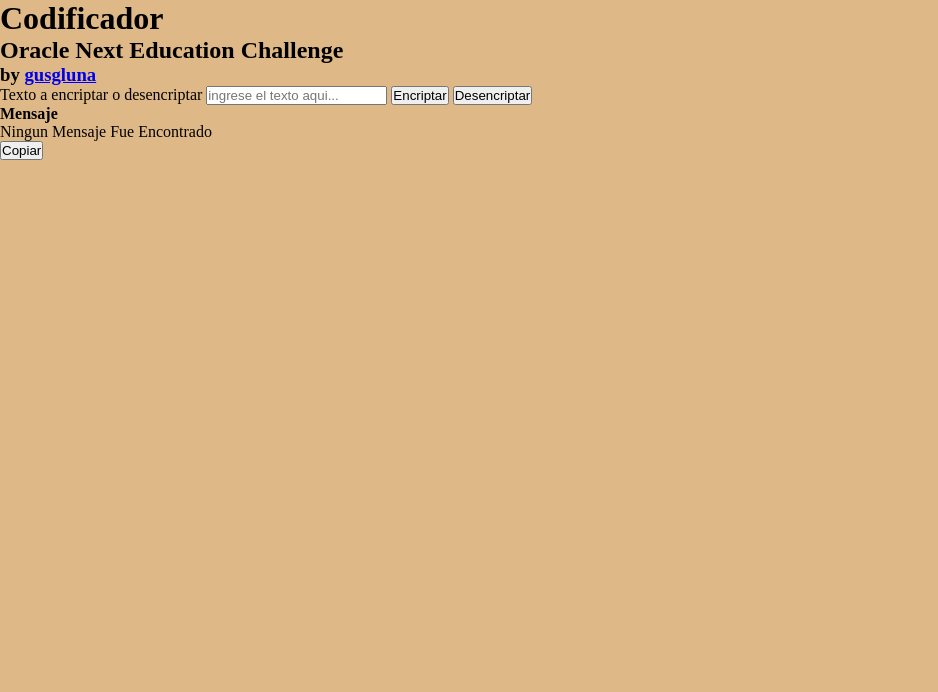
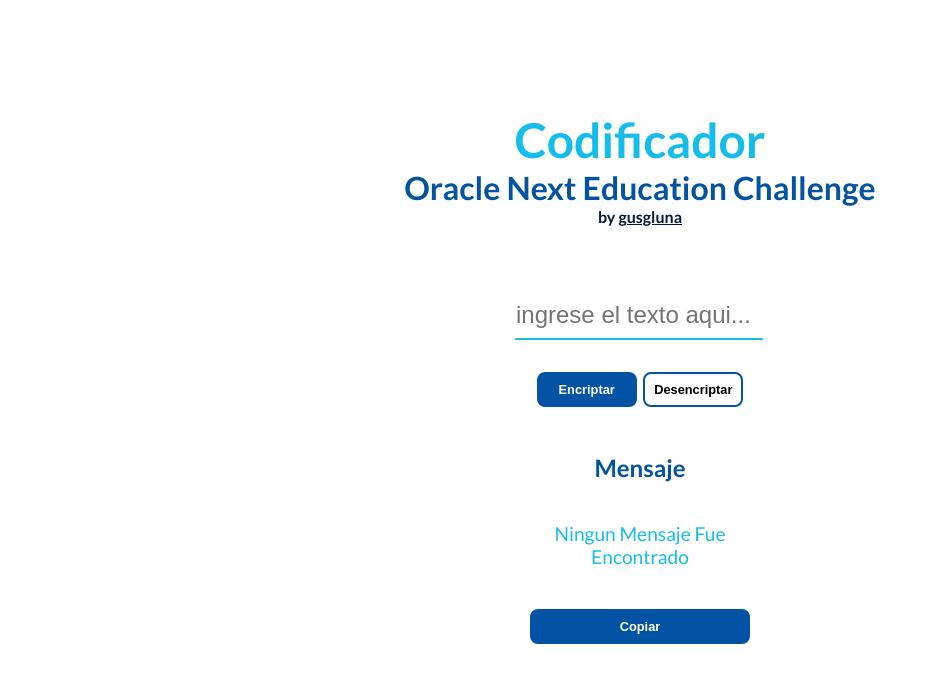
Before and after one commit to gusgluna/challengeonecodificador4, a plain HTML site: page index.html in a window 1280 px wide. Shown: the whole page, without its empty margins (0-938 px from the left). Drawn offline with Linux system fonts and the light colour scheme.

Commit message:
agregando estilos

```diff
--- a/index.html
+++ b/index.html
@@ -8,23 +8,30 @@
     <title>challengeonecodificador4 - gusgluna</title>
   </head>
   <body>
+    <div class="main-container">
+      <div class="header-div">
         <h1>Codificador</h1>
         <h2>Oracle Next Education Challenge</h2>
-    <h3>by <a href="https://www.gusgluna.com">gusgluna</a></h3>
+        <h3>
+          by <a target="_blank" href="https://www.gusgluna.com">gusgluna</a>
+        </h3>
+      </div>
 
       <main>
         <form>
-        <label for="encryptText"> Texto a encriptar o desencriptar </label>
+          <!-- <label for="encryptText"> Texto a encriptar o desencriptar </label> -->
           <input
             type="text"
             id="encryptText"
             name="encryptText"
             placeholder="Ingrese El Texto Aqui..."
           />
+          <div class="button-group">
             <button id="encryptBtn">Encriptar</button>
             <button id="decryptBtn">Desencriptar</button>
+          </div>
         </form>
-      <section>
+        <section class="message-section">
           <h4>Mensaje</h4>
           <div id="msgBox">Ningun Mensaje Fue Encontrado</div>
           <button id="copyBtn">Copiar</button>
@@ -32,5 +39,6 @@
       </main>
 
       <script src="scripts/index.js"></script>
+    </div>
   </body>
 </html>
--- a/scripts/index.js
+++ b/scripts/index.js
@@ -24,7 +24,7 @@
     } else if (element == "a") {
       result += "ai";
     } else if (element == "o") {
-      result += "over";
+      result += "ober";
     } else if (element == "u") {
       result += "ufat";
     } else {
@@ -39,13 +39,18 @@
     .replace(/enter/g, "e")
     .replace(/imes/g, "i")
     .replace(/ai/g, "a")
-    .replace(/over/g, "o")
+    .replace(/ober/g, "o")
     .replace(/ufat/g, "u");
   return result;
 }
 
 encryptButton.addEventListener("click", function (event) {
   event.preventDefault();
+  copyButton.textContent = "Copiar";
+  if (!encryptText.value) {
+    messageBox.innerText = "Ningun Mensaje Fue Encontrado";
+    return;
+  }
   if (!onlyLetters(encryptText.value)) {
     messageBox.innerText = "Solo puedes usar letras minusculas [a-z]";
     return;
@@ -57,6 +62,11 @@
 
 decryptButton.addEventListener("click", function (event) {
   event.preventDefault();
+  copyButton.textContent = "Copiar";
+  if (!encryptText.value) {
+    messageBox.innerText = "Ningun Mensaje Fue Encontrado";
+    return;
+  }
   if (!onlyLetters(encryptText.value)) {
     messageBox.innerText = "Solo puedes usar letras minusculas [a-z]";
     return;
@@ -68,7 +78,7 @@
 
 copyButton.addEventListener("click", function (event) {
   event.preventDefault();
-  console.log(messageBox.innerText);
   navigator.clipboard.writeText(messageBox.innerText);
-  alert(`se copio al portapales el mensaje: ${messageBox.innerText}`);
+  // alert(`se copio al portapales el mensaje: ${messageBox.innerText}`);
+  copyButton.textContent = "Copiado";
 });
--- a/styles/styles.css
+++ b/styles/styles.css
@@ -1,3 +1,11 @@
+@import url("https://fonts.googleapis.com/css2?family=Lato:wght@300;400;700&display=swap");
+:root {
+  --main-bg-color: #ffffff;
+  --primary-color: #14bdeb;
+  --secondary-color: #0353a4;
+  --tertiary-color: #061a40;
+}
+
 * {
   margin: 0;
   padding: 0;
@@ -5,9 +13,163 @@
 }
 
 body {
-  background-color: burlywood;
+  background-color: var(--main-bg-color);
+  font-family: "Lato", sans-serif;
+}
+
+h1 {
+  color: var(--primary-color);
+  font-size: 3rem;
+}
+
+h2 {
+  color: var(--secondary-color);
+  font-size: 2rem;
+}
+
+h3 {
+  color: var(--tertiary-color);
+  font-size: 1rem;
+}
+
+h3 a {
+  color: var(--tertiary-color);
+}
+
+h4 {
+  font-size: 1.5rem;
+  color: var(--secondary-color);
+}
+
+button {
+  padding: 0.5rem;
 }
 
 form input[type="text"] {
   text-transform: lowercase;
 }
+
+.main-container {
+  display: flex;
+  flex-direction: column;
+  align-items: center;
+  justify-content: center;
+  margin: 0 auto;
+  height: 100vh;
+  width: 80vw;
+}
+
+.header-div {
+  margin-bottom: 2rem;
+  text-align: center;
+}
+
+main {
+  padding: 1rem;
+}
+
+form {
+  display: flex;
+  flex-direction: column;
+  text-align: center;
+}
+
+input[type="text"] {
+  margin-top: 1rem;
+  font-size: 24px;
+  overflow: auto;
+  width: 250px;
+  height: 50px;
+  border: 2px solid transparent;
+
+  border-bottom: 2px solid var(--primary-color);
+}
+
+input[type="text"]:focus {
+  transition: all 100ms ease-in;
+  outline: none !important;
+  border-bottom: 2px solid var(--secondary-color);
+}
+
+.button-group {
+  margin-top: 1rem;
+  display: flex;
+  padding: 1rem;
+  justify-content: space-evenly;
+}
+
+.button-group > button {
+  border: 2px solid var(--secondary-color);
+  border-radius: 0.5rem;
+  font-weight: bold;
+  font-size: 0.8rem;
+  width: 100px;
+}
+
+#encryptBtn {
+  background-color: var(--secondary-color);
+  color: #ffffff;
+}
+
+#encryptBtn:hover {
+  background-color: var(--primary-color);
+  border-color: var(--primary-color);
+}
+#encryptBtn:active {
+  background-color: #179fc5;
+  border-color: #179fc5;
+}
+
+#decryptBtn {
+  background-color: #ffffff;
+}
+#decryptBtn:hover {
+  background-color: var(--primary-color);
+  color: #ffffff;
+  border-color: var(--primary-color);
+}
+
+#decryptBtn:active {
+  background-color: #179fc5;
+  border-color: #179fc5;
+}
+
+.message-section {
+  display: flex;
+  height: 250px;
+  text-align: center;
+  flex-direction: column;
+  justify-content: space-evenly;
+  padding: 1rem;
+}
+
+#msgBox {
+  display: grid;
+  font-size: 1.2rem;
+  place-items: center;
+  height: 100px;
+  width: 220px;
+  color: var(--primary-color);
+}
+
+#copyBtn {
+  border: 2px solid var(--secondary-color);
+  border-radius: 0.5rem;
+  font-weight: bold;
+  font-size: 0.8rem;
+  background-color: var(--secondary-color);
+  color: #ffffff;
+}
+
+#copyBtn:hover {
+  background-color: var(--primary-color);
+  border-color: var(--primary-color);
+}
+#copyBtn:active {
+  background-color: #179fc5;
+  border-color: #179fc5;
+}
+#copyBtn:focus {
+  background-color: #179fc5;
+  border-color: #179fc5;
+}
```
Lines whose indentation alone changed are shown as unchanged.
